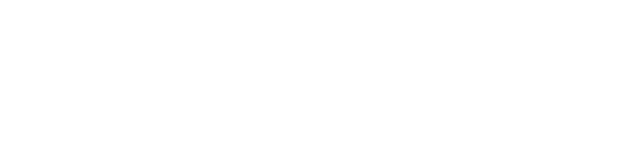
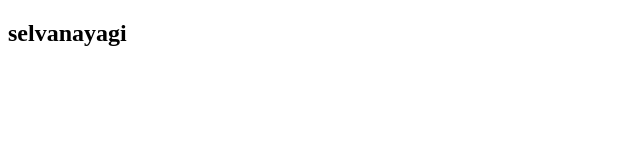
Before and after one commit to Selvanayagi618/new, a plain HTML site: page index.html in a window 1280 px wide. Shown: the whole page, without its empty margins (0-640 px from the left). Drawn offline with Linux system fonts and the light colour scheme.

Commit message:
Update index.html

```diff
--- a/index.html
+++ b/index.html
@@ -6,6 +6,7 @@
     <title>Surya</title>
 </head>
 <body>
+    <h2>selvanayagi</h2>
 
 </body>
 </html>
```
